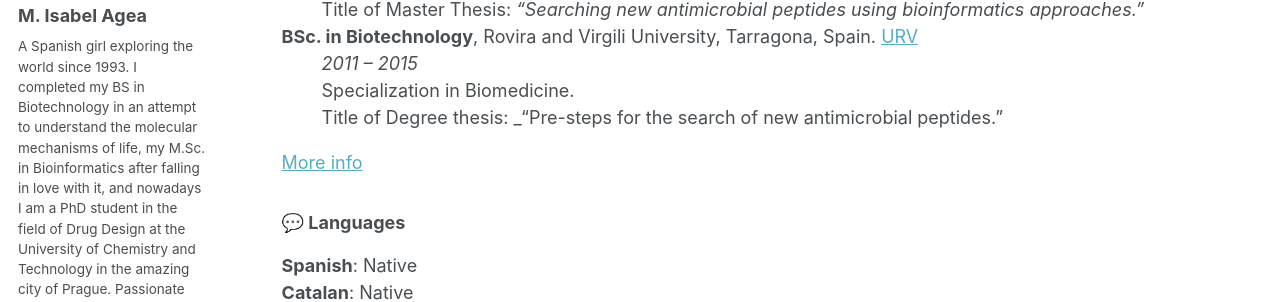
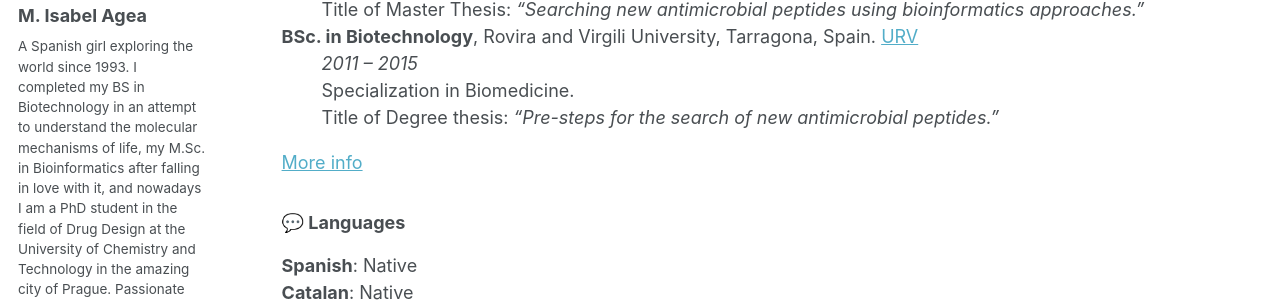
Before and after one commit to Iagea/iagea.github.io, a Jekyll site: the page built from _pages/cv.md, in a window 1280 px wide and 900 px high. Shown: the part 378-680 px from the top of the window. Built offline with Jekyll 4.4.1, drawn with Linux system fonts in a browser that asks for light colours; some web fonts are replaced.

Commit message:
Update cv.md

```diff
--- a/_pages/cv.md
+++ b/_pages/cv.md
@@ -22,7 +22,7 @@
 **BSc. in Biotechnology**, Rovira and Virgili University, Tarragona, Spain. [URV](https://www.urv.cat/ca/estudis/graus/oferta/plans/ciencies/biotecnologia-grau/)
 :   *2011 – 2015*
 :   Specialization in Biomedicine.
-:   Title of Degree thesis: _“Pre-steps for the search of new antimicrobial peptides.”
+:   Title of Degree thesis: _“Pre-steps for the search of new antimicrobial peptides.”_
 
 [More info](https://iagea.github.io/education/)
 
```
